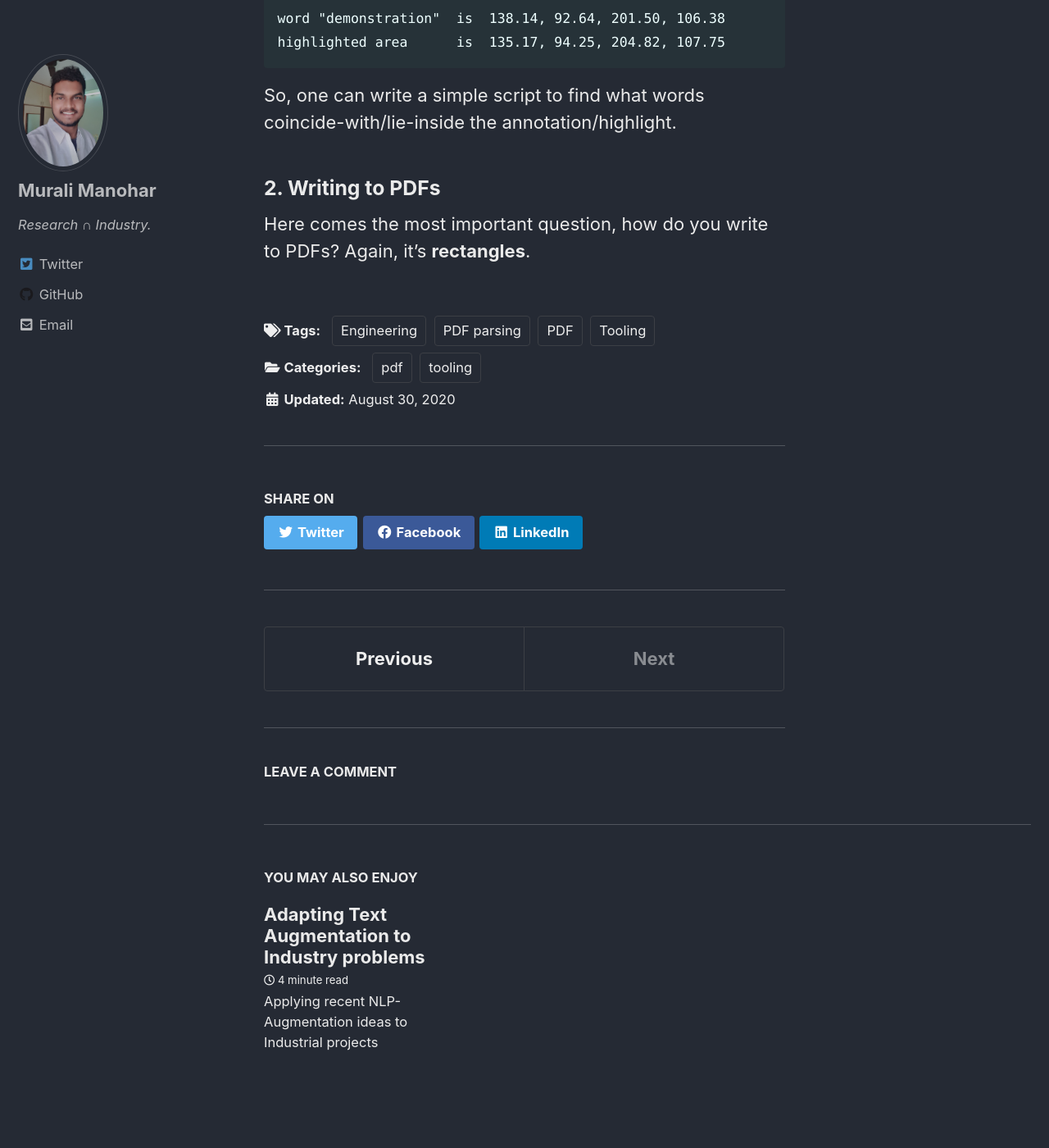
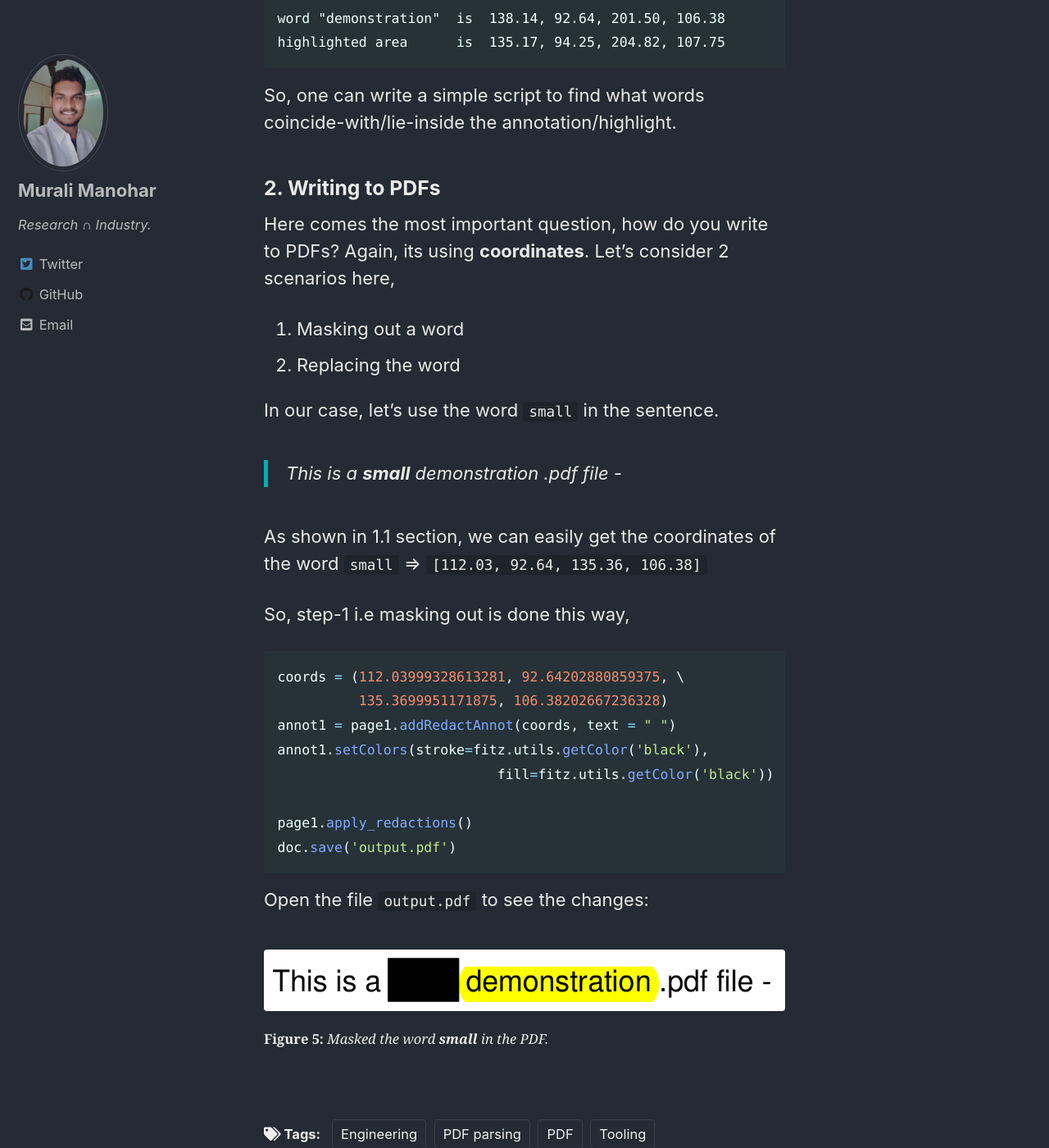
Before and after one commit to gitlost-murali/blogs, a Jekyll site: the page built from _posts/2020-08-30-how-to-read-write-pdfs.md, in a window 1280 px wide and 1400 px high, scrolled down 5130 px. Shown: the whole window at 82% size. Built offline with Jekyll 4.4.1, drawn with Linux system fonts in a browser that asks for light colours; cached includes are drawn as plain includes; comment, search, counter and statistics services are not loaded; some of the changed text lies outside the part shown.

Commit message:
Updated pdf blog with writing/masking

````diff
--- a/_posts/2020-08-30-how-to-read-write-pdfs.md
+++ b/_posts/2020-08-30-how-to-read-write-pdfs.md
@@ -18,7 +18,7 @@ So, this post helps you understand how PDF works and what you can/cannot do with
 
 What makes PDF parsing (Portable Document Format) so difficult is its way of storing the data. For instance, do you (90s kids especially) remember cutting celebrities' photos from newspapers and pasting them on a page/chart? PDF is inspired from the same methodology. Every word/character is just pasted on a blank page w.r.t coordinate system. So unlike your HTML/XML format, you can't simply find a table by looking at tags because there are __no tags__. This problem is also reflected & [discussed](https://youtu.be/99A9Fz6uHAA) in the recent efforts of [Camelot](https://camelot-py.readthedocs.io/en/master/) and [Tabula](https://tabula-py.readthedocs.io/en/latest/).
 
-Coming back to the question of how storage is done, it is __rectangles__. Yes, we'll get back to why that's the case in just a minute. Also, note that PDF maintains two layers - Data Layer and Metadata layer for storing different types of data.
+Coming back to the question of how storage is done, it is __coordinates__. Yes, we'll get back to why that's the case in just a minute. Also, note that PDF maintains two layers - Data Layer and Metadata layer for storing different types of data.
 
 {% include figure image_path="/assets/images/pdf-parts.png" alt="PDF layering" caption="__Figure 1:__ _How PDF stores data in layers_." %}
 
@@ -99,4 +99,26 @@ So, one can write a simple script to find what words coincide-with/lie-inside th
 
 ### 2. Writing to PDFs
 
-Here comes the most important question, how do you write to PDFs? Again, it's __rectangles__.
+Here comes the most important question, how do you write to PDFs? Again, its using __coordinates__. Let's consider 2 scenarios here,
+
+1. Masking out a word
+2. Replacing the word
+
+In our case, let's use the word `small` in the sentence.
+> This is a __small__ demonstration .pdf file -
+
+As shown in 1.1 section, we can easily get the coordinates of the word `small`  => `[112.03, 92.64, 135.36, 106.38]`
+
+So, step-1 i.e masking out is done this way,
+```python
+coords = (112.03999328613281, 92.64202880859375, \
+          135.3699951171875, 106.38202667236328)
+annot1 = page1.addRedactAnnot(coords, text = " ")
+annot1.setColors(stroke=fitz.utils.getColor('black'),
+                           fill=fitz.utils.getColor('black'))
+
+page1.apply_redactions()
+doc.save('output.pdf')
+```
+Open the file `output.pdf` to see the changes:
+{% include figure image_path="/assets/images/pdf_redacted.png" alt="Redacted out" caption="__Figure 5:__ _Masked the word __small__ in the PDF._" %}
````
Also changed, not shown: other parts of _posts/2020-08-30-how-to-read-write-pdfs.md (+1 -1 lines), assets/images/pdf_redacted.png (added).
